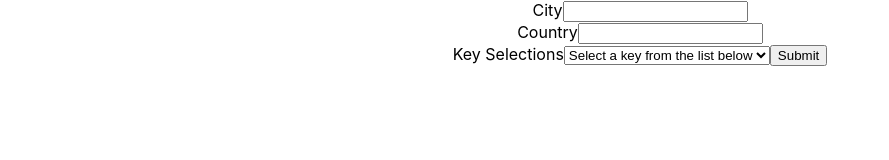
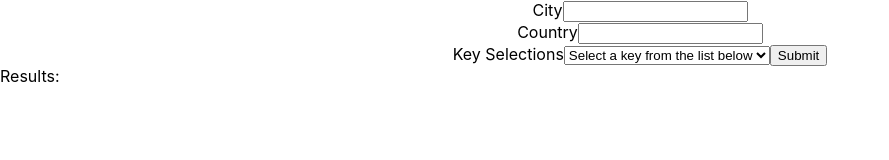
Before and after one commit to CoopsCodes/jb-codingchallenge-2.0, a React (Create React App) app in the folder Frontend/frontend/: page / in a window 1280 px wide. Shown: the top 160 px of the page, without its empty margins (0-889 px from the left). Built offline with nearby package versions, Linux system fonts and the light colour scheme.

Commit message:
debugging and weather rendering

```diff
--- a/Frontend/frontend/src/App.js
+++ b/Frontend/frontend/src/App.js
@@ -8,7 +8,8 @@ class App extends Component {
     this.state = {
       city: "",
       country: "",
-      key: ""
+      key: "",
+      weather: []
     };
     this.handleChange = this.handleChange.bind(this);
     this.handleSubmit = this.handleSubmit.bind(this);
@@ -28,7 +29,7 @@ class App extends Component {
     })
       .then(res => {
         console.log('Front end response SUCCESS', res)
-        return res.data
+        this.setState({ weather: res.data })
       })
       .catch(function (error) {
         console.log(error);
@@ -42,7 +43,9 @@ class App extends Component {
   }
 
   render = () => {
+    const { weather } = this.state;
     return (
+      <div>
         <div className="App">
           {/* <h1>Weather Search</h1> */}
           <form className="form" onSubmit={this.handleSubmit}>
@@ -80,6 +83,14 @@ class App extends Component {
             <input type="submit" value="Submit" />
           </form>
         </div>
+        <div>
+          {weather.length === 0 ? (
+            <span>Results:</span>
+          ) : (
+              <span>Results: {weather}</span>
+            )}
+        </div>
+      </div>
     )
   }
 }
```
Also changed, not shown: 1 other file (tests, documents, lock files or other folders). Lines whose indentation alone changed are shown as unchanged.
